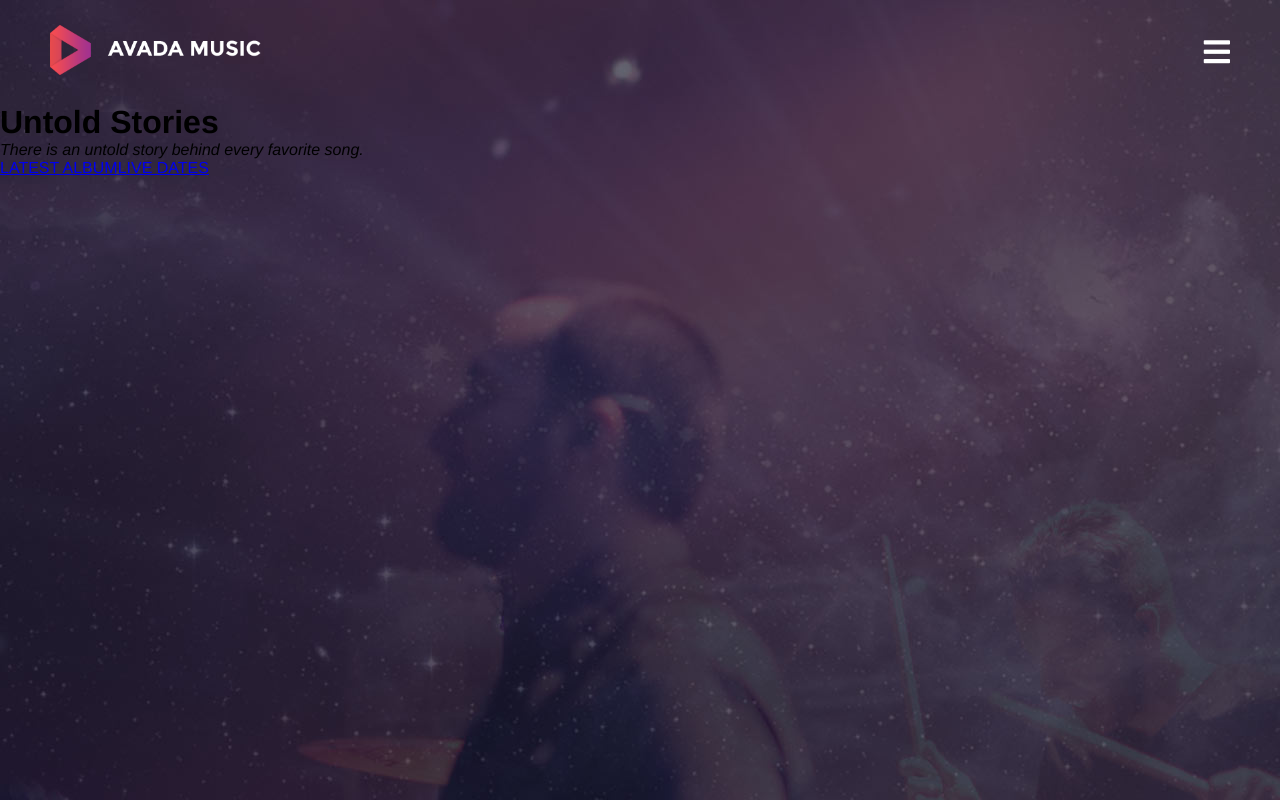
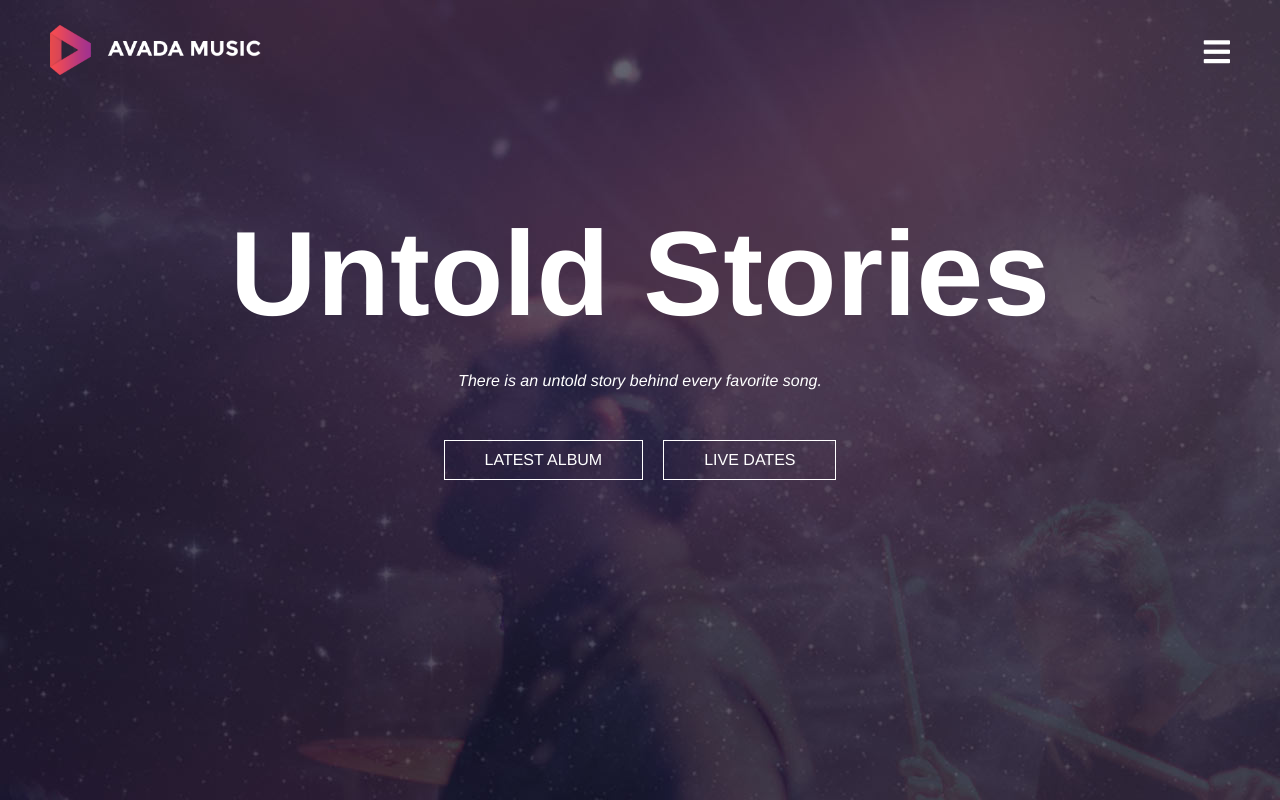
Before and after one commit to GiulianoPrimavera/proj-html-vuejs, a Vue app: page / in a window 1280 px wide. Built offline with nearby package versions, Linux system fonts and the light colour scheme.

Commit message:
adds hero section position and style

```diff
--- a/src/styles/header.scss
+++ b/src/styles/header.scss
@@ -19,4 +19,44 @@
         }
 
     }
+
+    .hero{
+        padding: 100px;
+        display: flex;
+        align-items: center;
+        justify-content: center;
+        color: white;
+
+        .hero_text{
+            h1{
+                font-size: 120px;
+                text-align: center;
+            }
+            p{
+                padding: 30px 0;
+                text-align: center;
+            }
+        }
+
+        .hero_buttons{
+            text-align: center;
+            padding: 20px 0;
+            a{
+                display: inline-block;
+                padding: 10px 40px;
+                border: 1px solid white;
+                margin: 0 10px;
+                text-decoration: none;
+                color: white;
+                &:focus{
+                    background-color: red;
+                    border: none;
+                }
+                &:hover{
+                    background-color: white;
+                    color: black;
+                }
+            }
+        }
+    }
 }
```
